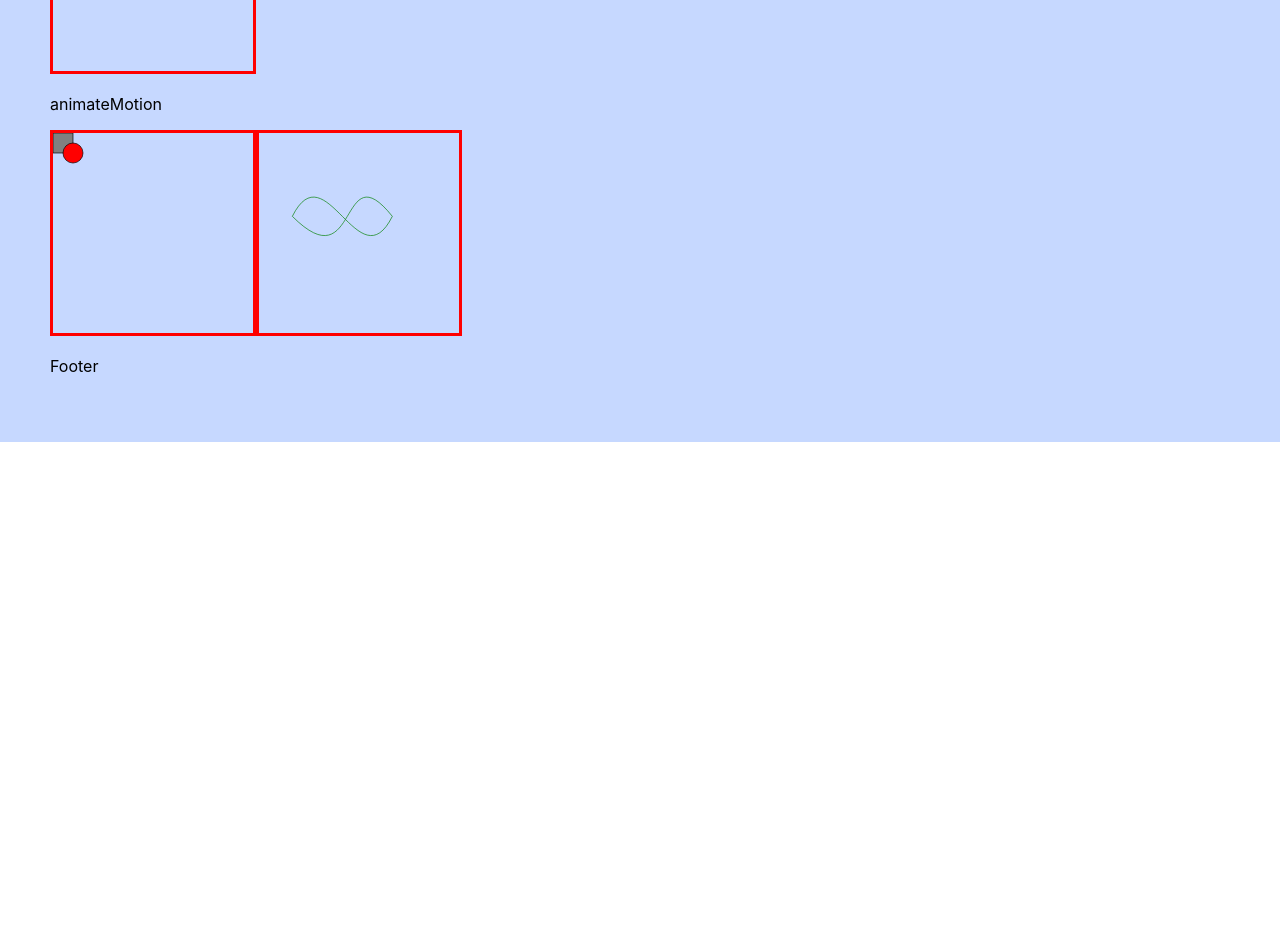
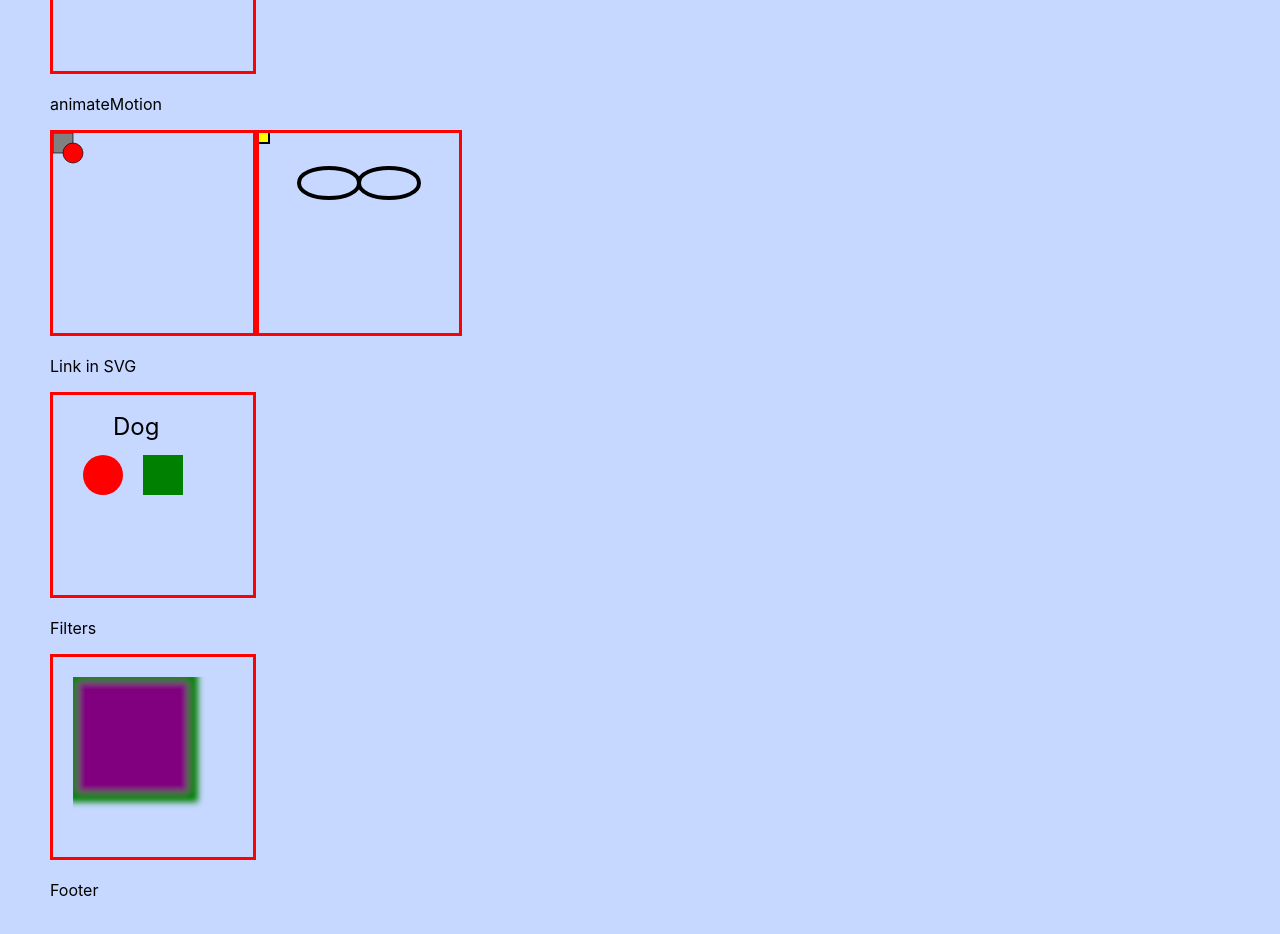
Before and after one commit to MuradAles/styles_tutorial, a React (Create React App) app in the folder styles_tutorial/: page /Shape in a window 1280 px wide. Shown: the part 4800-5734 px from the top of the page. Before the commit the page ends 5242 px from the top, so only its background shows below. Built offline with nearby package versions, Linux system fonts and the light colour scheme.

Commit message:
blur been added

```diff
--- a/styles_tutorial/src/components/Tutorial_Components/Shapes/Shapes.js
+++ b/styles_tutorial/src/components/Tutorial_Components/Shapes/Shapes.js
@@ -145,14 +145,14 @@ function Shape() {
                     fillOpacity=".6"
                     stroke="black" >
                     <animate id="p1" attributeName="r" attributeType="XML"
-                        from="30" to="10" begin="0s" dur="4s" fill="freeze" />
+                        from="30" to="10" begin="0s" dur="3s" fill="freeze" />
                 </circle>
                 <circle cx="120" cy="60" r="10"
                     fill="red"
                     fillOpacity=".5"
                     stroke="black">
                     <animate attributeName="r" attributeType="XML"
-                        begin="p1.end" dur="4s" from="10" to="30" fill="freeze" />
+                        begin="p1.end" dur="3s" from="10" to="30" fill="freeze" />
                 </circle>
             </svg>
             <svg className="Shape_svg" width="200px" height="200px" viewBox="0 0 300 300">
@@ -187,14 +187,14 @@ function Shape() {
             <svg className="Shape_svg" width="200px" height="200px" viewBox="0 0 300 300">
                 <rect x="50" y="40" width="60" height="60"
                     fill="purple"
-                    fill-opacity=".4"
+                    fillOpacity=".4"
                     stroke="black">
                     <animate attributeName="width" attributeType="XML"
                         begin="0s" dur="4s" from="60" to="0" fill="freeze" />
                     <animate attributeName="height" attributeType="XML"
                         begin="0s" dur="4s" from="60" to="0" fill="freeze" />
                 </rect>
-                <text text-anchor="middle" x="60" y="60"
+                <text textAnchor="middle" x="60" y="60"
                     visibility="hidden">
                     <set attributeName="visibility" attributeType="CSS"
                         to="visible" begin="4.5s" dur="1s" fill="freeze" />
@@ -206,7 +206,7 @@ function Shape() {
                 <rect x="10" y="10" height="100" width="100"
                     stroke="black"
                     fill="purple"
-                    stroke-width="2">
+                    strokeWidth="2">
                     <animateTransform attributeName="transform" type="rotate" repeatCount="indefinite"
                         begin="0s" dur="5s" from="0 60 60 " to="360 60 60" />
                 </rect>
@@ -223,17 +223,52 @@ function Shape() {
                     <animateMotion from="-20,-20" to="300,300" dur="4s" fill="freeze" repeatCount="indefinite" />
                 </g>
             </svg>
-            <svg className="Shape_svg" width="200px" height="200px" viewBox="0 0 300 300">
-                <path d="M50,125 C100,25 150,225, 200,125 M200,125 C120,25 150,225, 50,125"
-                    fill="none"
-                    stroke="green" />
-                <path d="M-10,-3 L10,-3 L0,-25z"
+            <svg className="Shape_svg" width="200px" height="200px" viewBox="0 0 100 100">
+                <path d="M20,25
+                    C20,15 50,15 50,25
+                    C50,35 80,35 80,25
+                    C80,15 50,15 50,25
+                    C50,35 20,35 20,25"
+                    fill="none" stroke="black" strokeWidth="2" />
+                <path d="M-5,-5 L5,-5 L5,5 L-5,5z"
                     fill="yellow"
                     stroke="black">
                     <animateMotion
-                        path="M50,125 C100,25 150,225, 200,125 M200,125 C120,25 150,225, 50,125"
+                        path="M20,25
+                        C20,15 50,15 50,25
+                        C50,35 80,35 80,25
+                        C80,15 50,15 50,25
+                        C50,35 20,35 20,25"
                         dur="6s" repeatCount="indefinite" />
                 </path>
+            </svg>
+            <p>Link in SVG</p>
+            <svg className="Shape_svg" width="200px" height="200px" viewBox="0 0 200 200">
+                <a href="https://www.javatpoint.com/">
+                    <text x="60" y="40" fontSize="18pt">Dog</text>
+                </a>
+                <a href="https://www.javatpoint.com/">
+                    <circle cx="50" cy="80" r="20" fill="red" />
+                    <rect x="90" y="60" width="40" height="40" fill="green" />
+                </a>
+            </svg>
+            <p>Filters</p>
+            <svg className="Shape_svg" width="200px" height="200px" viewBox="0 0 200 200">
+                <defs>
+                    <filter id="blurFilter" x="0" y="0">
+                        <feGaussianBlur in="SourceGraphic" stdDeviation="3" />
+                    </filter>
+                </defs>
+                <rect
+                    width="120"
+                    height="120"
+                    x="20"
+                    y="20"
+                    stroke="green"
+                    strokeWidth="10"
+                    fill="purple"
+                    filter="url(#blurFilter)"
+                />
             </svg>
         </div >
     )
```
